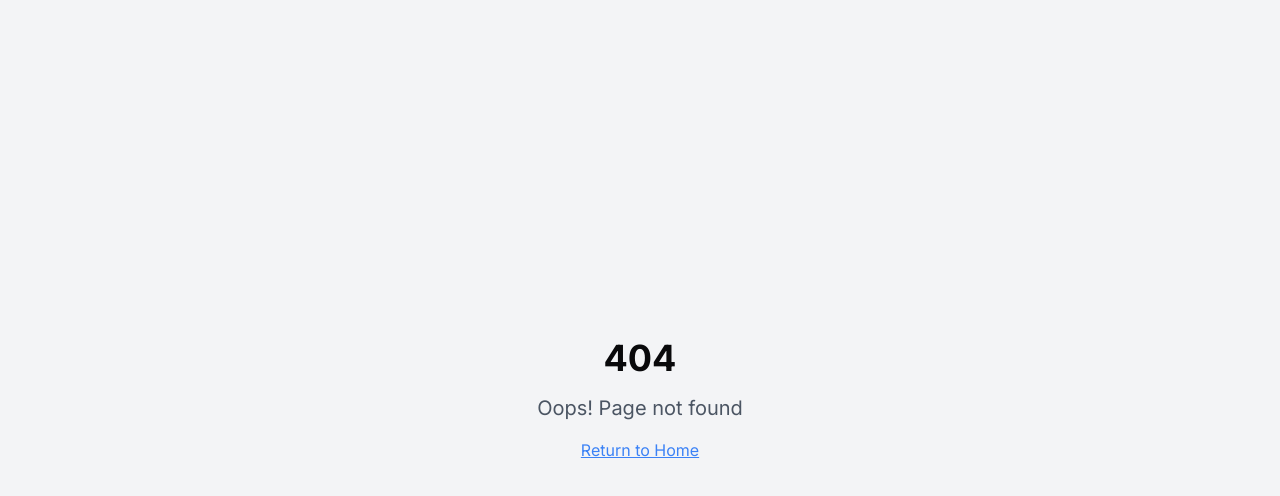
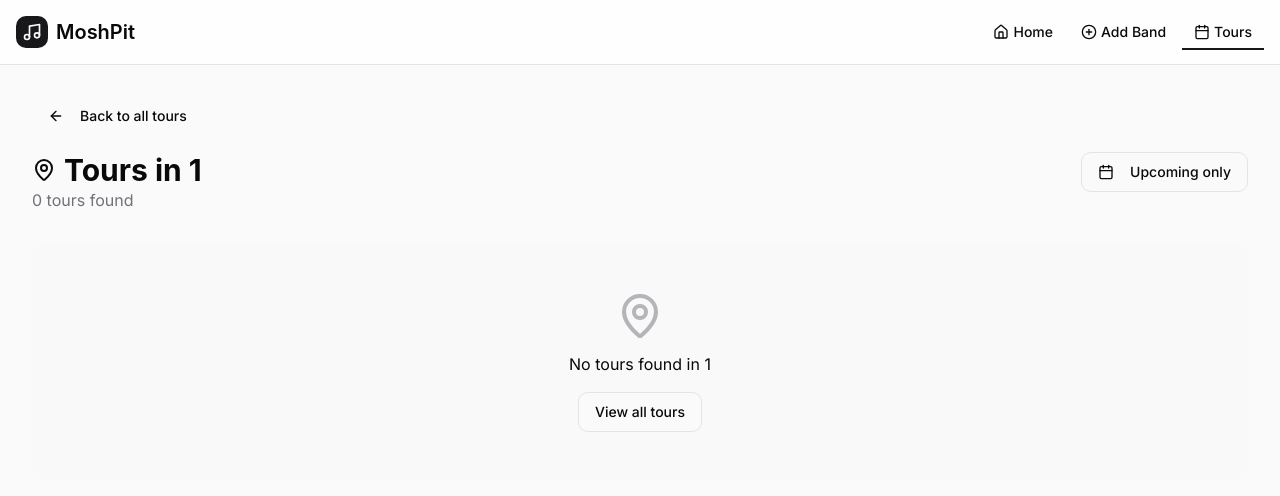
Before and after one commit to saussam18/tour-tide-tracker, a React (Vite) app: page /tours/location/1 in a window 1280 px wide. Before the commit this address had no page. Shown: the top 496 px of the page. Built offline with nearby package versions, Linux system fonts and the light colour scheme.

Commit message:
Add location-based tour page
This commit adds a new page to display tours based on a specific location.

```diff
--- a/src/App.tsx
+++ b/src/App.tsx
@@ -10,6 +10,7 @@ import NotFound from "./pages/NotFound";
 import AddBand from "./pages/AddBand";
 import AddTour from "./pages/AddTour";
 import Tours from "./pages/Tours";
+import LocationTours from "./pages/LocationTours";
 
 const queryClient = new QueryClient();
 
@@ -25,6 +26,7 @@ const App = () => (
             <Route path="/add-band" element={<AddBand />} />
             <Route path="/add-tour/:bandId" element={<AddTour />} />
             <Route path="/tours" element={<Tours />} />
+            <Route path="/tours/location/:location" element={<LocationTours />} />
             {/* ADD ALL CUSTOM ROUTES ABOVE THE CATCH-ALL "*" ROUTE */}
             <Route path="*" element={<NotFound />} />
           </Routes>
--- a/src/components/TourItem.tsx
+++ b/src/components/TourItem.tsx
@@ -1,10 +1,12 @@
 
 import React from "react";
 import { format } from "date-fns";
+import { useNavigate } from "react-router-dom";
 import { TourDate } from "@/types";
 import { Card, CardContent } from "@/components/ui/card";
 import { MapPin, Calendar as CalendarIcon, Clock } from "lucide-react";
 import { cn } from "@/lib/utils";
+import { Button } from "@/components/ui/button";
 
 interface TourItemProps {
   tourDate: TourDate;
@@ -12,8 +14,13 @@ interface TourItemProps {
 }
 
 export const TourItem: React.FC<TourItemProps> = ({ tourDate, bandName }) => {
+  const navigate = useNavigate();
   const date = new Date(tourDate.date);
   const isPast = date < new Date();
+
+  const handleLocationClick = (location: string) => {
+    navigate(`/tours/location/${location}`);
+  };
 
   return (
     <Card className={cn(
@@ -46,9 +53,13 @@ export const TourItem: React.FC<TourItemProps> = ({ tourDate, bandName }) => {
           <div className="flex flex-wrap gap-4 text-sm text-muted-foreground">
             <div className="flex items-center gap-1">
               <MapPin className="h-3.5 w-3.5" />
-              <span>
+              <Button
+                variant="link"
+                className="h-auto p-0 text-muted-foreground hover:text-primary"
+                onClick={() => handleLocationClick(tourDate.city)}
+              >
                 {tourDate.city}, {tourDate.country}
-              </span>
+              </Button>
             </div>
             <div className="flex items-center gap-1">
               <CalendarIcon className="h-3.5 w-3.5" />
--- /dev/null
+++ b/src/pages/LocationTours.tsx
@@ -0,0 +1,116 @@
+
+import React, { useState, useEffect } from "react";
+import { useParams, useNavigate } from "react-router-dom";
+import { Navbar } from "@/components/Navbar";
+import { useBands } from "@/context/BandsContext";
+import { Button } from "@/components/ui/button";
+import { MapPin, Calendar, ArrowLeft } from "lucide-react";
+import { TourItem } from "@/components/TourItem";
+import { TourDate } from "@/types";
+
+type TourDateWithBand = TourDate & { bandName: string; bandId: string };
+
+const LocationTours = () => {
+  const navigate = useNavigate();
+  const { location } = useParams();
+  const { tours } = useBands();
+  const [showPastTours, setShowPastTours] = useState(false);
+
+  // Get all tour dates from all tours
+  const allTourDates: TourDateWithBand[] = tours.flatMap(tour =>
+    tour.dates.map(date => ({
+      ...date,
+      bandName: tour.bandName,
+      bandId: tour.bandId
+    }))
+  );
+
+  // Filter tour dates by location (city or country)
+  const locationTourDates = allTourDates.filter(date => {
+    const matchesLocation =
+      location &&
+      (date.city.toLowerCase() === location.toLowerCase() ||
+       date.country.toLowerCase() === location.toLowerCase());
+
+    // Also filter by date if needed
+    if (!showPastTours && new Date(date.date) < new Date()) {
+      return false;
+    }
+
+    return matchesLocation;
+  });
+
+  // Sort tour dates by date (ascending)
+  const sortedTourDates = [...locationTourDates].sort((a, b) => {
+    const dateA = new Date(a.date).getTime();
+    const dateB = new Date(b.date).getTime();
+    return dateA - dateB;
+  });
+
+  return (
+    <div className="min-h-screen flex flex-col">
+      <Navbar />
+
+      <main className="flex-1 pt-16 pb-12">
+        <div className="container max-w-7xl mx-auto">
+          <div className="py-8">
+            <Button
+              variant="ghost"
+              className="mb-4"
+              onClick={() => navigate("/tours")}
+            >
+              <ArrowLeft className="mr-2 h-4 w-4" />
+              Back to all tours
+            </Button>
+
+            <div className="flex items-start justify-between">
+              <div>
+                <h1 className="text-3xl font-display font-bold flex items-center">
+                  <MapPin className="mr-2 h-6 w-6" />
+                  Tours in {location}
+                </h1>
+                <p className="text-muted-foreground">
+                  {sortedTourDates.length} {sortedTourDates.length === 1 ? 'tour' : 'tours'} found
+                </p>
+              </div>
+
+              <Button
+                variant={showPastTours ? "default" : "outline"}
+                onClick={() => setShowPastTours(!showPastTours)}
+              >
+                <Calendar className="mr-2 h-4 w-4" />
+                {showPastTours ? "Showing all dates" : "Upcoming only"}
+              </Button>
+            </div>
+          </div>
+
+          {sortedTourDates.length > 0 ? (
+            <div className="space-y-4">
+              {sortedTourDates.map((date) => (
+                <TourItem
+                  key={date.id}
+                  tourDate={date}
+                  bandName={date.bandName}
+                />
+              ))}
+            </div>
+          ) : (
+            <div className="text-center py-12 bg-muted/30 rounded-lg">
+              <MapPin className="h-12 w-12 mx-auto text-muted-foreground/50 mb-3" />
+              <p>No tours found in {location}</p>
+              <Button
+                onClick={() => navigate("/tours")}
+                variant="outline"
+                className="mt-4"
+              >
+                View all tours
+              </Button>
+            </div>
+          )}
+        </div>
+      </main>
+    </div>
+  );
+};
+
+export default LocationTours;
--- a/src/pages/Tours.tsx
+++ b/src/pages/Tours.tsx
@@ -1,4 +1,3 @@
-
 import React, { useState, useEffect } from "react";
 import { useNavigate, useSearchParams } from "react-router-dom";
 import { Navbar } from "@/components/Navbar";
@@ -10,7 +9,8 @@ import {
   Search,
   Filter,
   ChevronDown,
-  ChevronUp
+  ChevronUp,
+  MapPin
 } from "lucide-react";
 import { TourItem } from "@/components/TourItem";
 import { TourDate, Band } from "@/types";
@@ -22,12 +22,6 @@ import {
   SelectValue,
 } from "@/components/ui/select";
 import { Badge } from "@/components/ui/badge";
-import {
-  DropdownMenu,
-  DropdownMenuContent,
-  DropdownMenuCheckboxItem,
-  DropdownMenuTrigger,
-} from "@/components/ui/dropdown-menu";
 
 type TourDateWithBand = TourDate & { bandName: string; bandId: string };
 
@@ -84,6 +78,11 @@ const Tours = () => {
     return sortDirection === "asc" ? dateA - dateB : dateB - dateA;
   });
 
+  // Get unique locations
+  const uniqueLocations = Array.from(
+    new Set(allTourDates.map(date => date.city))
+  ).slice(0, 5); // Limit to top 5 locations
+
   // Update search params when band selection changes
   useEffect(() => {
     if (selectedBand) {
@@ -104,6 +103,27 @@ const Tours = () => {
             <p className="text-muted-foreground">
               View all upcoming tour dates
             </p>
+
+            {/* Popular Locations */}
+            {uniqueLocations.length > 0 && (
+              <div className="mt-4 flex flex-wrap gap-2">
+                <span className="text-sm font-medium flex items-center mr-2">
+                  <MapPin className="h-3.5 w-3.5 mr-1" />
+                  Popular locations:
+                </span>
+                {uniqueLocations.map(location => (
+                  <Button
+                    key={location}
+                    variant="outline"
+                    size="sm"
+                    className="rounded-full text-xs"
+                    onClick={() => navigate(`/tours/location/${location}`)}
+                  >
+                    {location}
+                  </Button>
+                ))}
+              </div>
+            )}
           </div>
 
           <div className="grid grid-cols-1 lg:grid-cols-4 gap-8">
```
